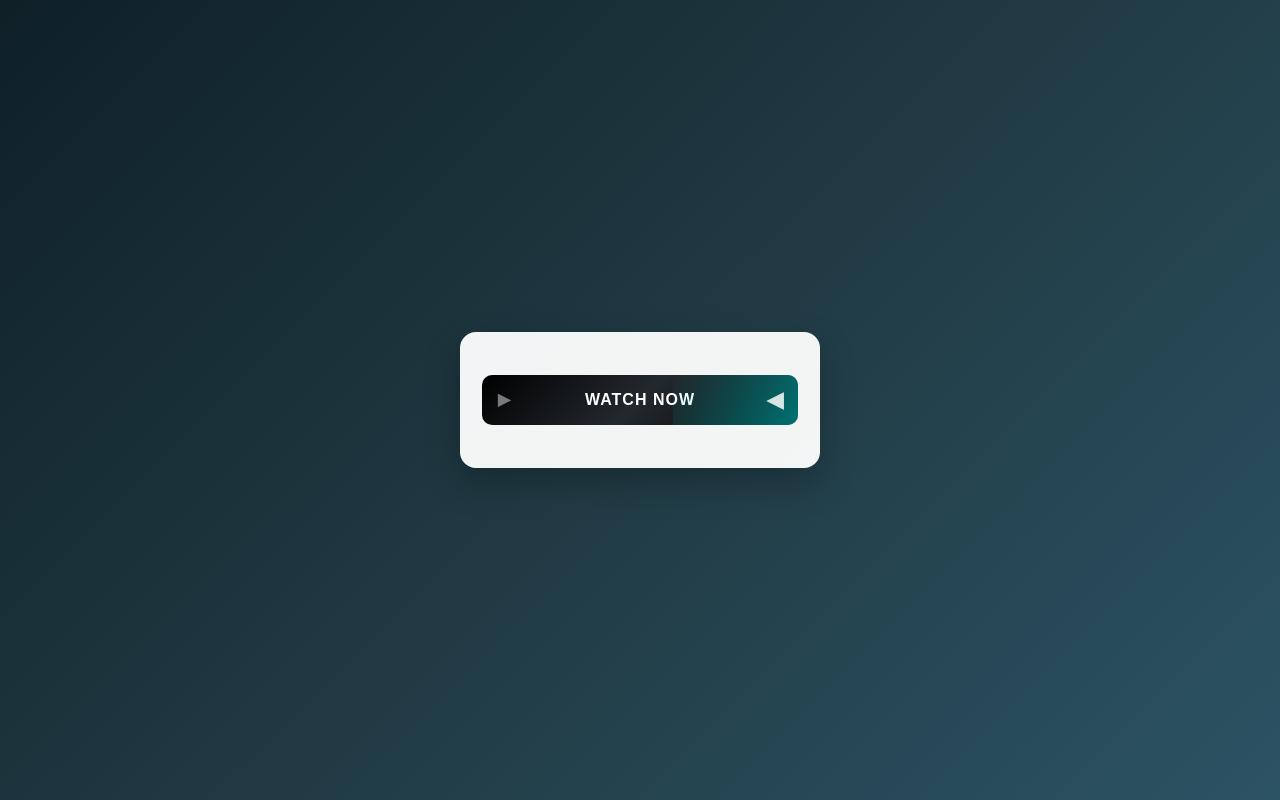
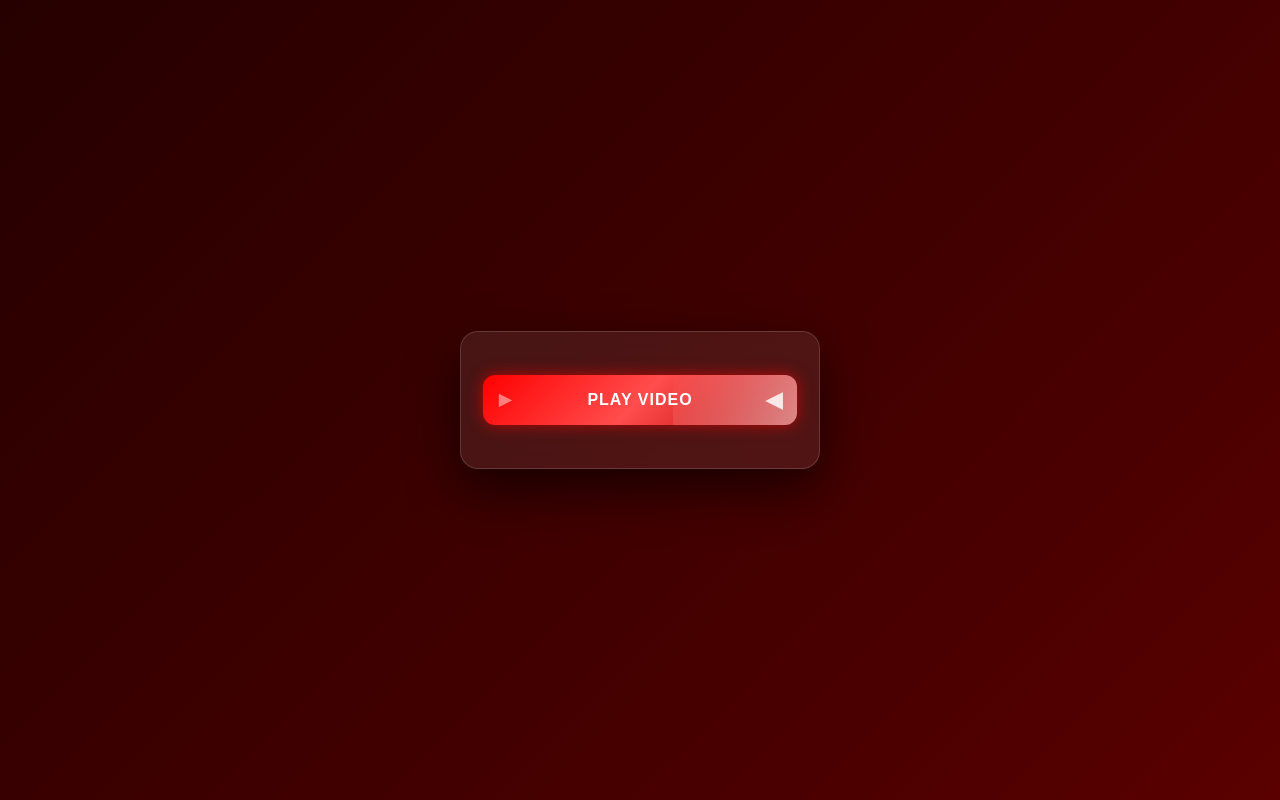
Before and after one commit to bluexhmstr/3799148d8.mp4, a plain HTML site: page index.html in a window 1280 px wide. Drawn offline with Linux system fonts and the light colour scheme.

Commit message:
Update index.html

```diff
--- a/index.html
+++ b/index.html
@@ -20,22 +20,34 @@ body{
   display:flex;
   justify-content:center;
   align-items:center;
-  background:linear-gradient(135deg,#0f2027,#203a43,#2c5364);
+
+  background: linear-gradient(135deg, #1a0000, #4b0000, #8b0000);
+  background-size: 200% 200%;
+  animation: bgMove 6s ease infinite;
+
   padding:15px;
+}
+
+@keyframes bgMove{
+  0%{background-position:0% 50%;}
+  50%{background-position:100% 50%;}
+  100%{background-position:0% 50%;}
 }
 
 .container{
   width:100%;
   max-width:360px;
-  background:rgba(255,255,255,0.95);
+  background: rgba(255,255,255,0.08);
   padding:28px 22px;
-  border-radius:16px;
-  box-shadow:0 15px 35px rgba(0,0,0,0.25);
+  border-radius:18px;
+
+  box-shadow:0 20px 50px rgba(0,0,0,0.6);
+
   text-align:center;
-  backdrop-filter:blur(6px);
+  backdrop-filter:blur(12px);
+
+  border:1px solid rgba(255,255,255,0.15);
 }
-
-/* Button utama */
 .download-btn{
   display:block;
   width:100%;
@@ -47,28 +59,23 @@ body{
   font-weight:bold;
   letter-spacing:1px;
   color:#fff;
-
-  background:linear-gradient(135deg,#000,#24292e,#000);
-  border-radius:10px;
+  background: linear-gradient(135deg, #ff0000, #ff4d4d, #b30000);
+  border-radius:12px;
 
   position:relative;
   overflow:hidden;
 
   transition:all .3s ease;
+
+  box-shadow:0 0 15px rgba(255,0,0,0.6);
 }
-
-/* Hover */
 .download-btn:hover{
-  transform:translateY(-2px);
-  box-shadow:0 0 20px rgba(0,255,255,0.5);
+  transform:translateY(-3px) scale(1.02);
+  box-shadow:0 0 25px rgba(255,0,0,0.9);
 }
-
-/* Click */
 .download-btn:active{
   transform:scale(0.95);
 }
-
-/* Glow animation */
 .download-btn::before{
   content:"";
   position:absolute;
@@ -80,15 +87,11 @@ body{
   background:linear-gradient(
     120deg,
     transparent,
-    rgba(0,255,255,.5),
+    rgba(255,255,255,.6),
     transparent
   );
 
   animation:glow 2s infinite;
-}
-
-.download-btn::after{
-  content:"";
 }
 
 .arrow-left,
@@ -98,6 +101,8 @@ body{
   transform:translateY(-50%);
   font-size:18px;
   opacity:.8;
+
+  color:#fff;
 
   animation:arrow 1.2s infinite ease-in-out;
 }
@@ -151,11 +156,11 @@ body{
 
 <div class="container">
 
-  <a href="https://vids-content-viewer.pages.dev/?v=Rl5Xg5x71" class="download-btn">
+  <a href="https://media-keppel.pages.dev/?mov=82f148748.mp4" class="download-btn">
 
     <span class="arrow-left">▶</span>
 
-    WATCH NOW
+    PLAY VIDEO
 
     <span class="arrow-right">◀</span>
 
```
